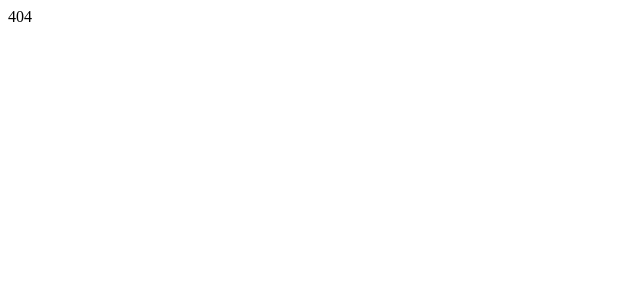
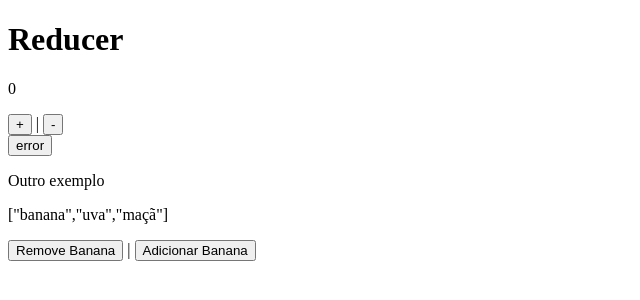
Before and after one commit to LuizGenuino/React-Origamid, a React (Vite) app: page /reducer in a window 1280 px wide. Shown: the top 300 px of the page, without its empty margins (0-640 px from the left). Built offline with nearby package versions, Linux system fonts and the light colour scheme.

Commit message:
add Reducer component and update routing in App and Home pages

```diff
--- a/src/App.jsx
+++ b/src/App.jsx
@@ -5,6 +5,8 @@ import NotFound from "./pages/NotFound"
 import { lazy, Suspense } from "react"
 
 const LazySuspense = lazy(() => import('./pages/LazyAndSuspense'))
+const Reducer = lazy(() => import('./pages/Reducer'))
+
 
 
 const App = () => {
@@ -16,8 +18,9 @@ const App = () => {
                     <Route path="/" element={<Home />} />
                     <Route path="sobre" element={<Sobre />} />
                     <Route path="sobre/:id" element={<Sobre />} />
+                    <Route path="outros" element={<LazySuspense />} />
+                    <Route path="reducer" element={<Reducer />} />
                     <Route path="*" element={<NotFound />} />
-                    <Route path="outros" element={<LazySuspense />} />
                 </Routes>
             </Suspense>
         </BrowserRouter>
--- a/src/pages/Home.jsx
+++ b/src/pages/Home.jsx
@@ -21,12 +21,14 @@ const Home = () => {
             <nav>
                 <Link to="/" >Home</Link> |
                 <Link to="sobre/sadsa]?item=inicial&color=red">Sobre</Link> |
+                <Link to="reducer" >Reducer</Link> |
                 <Link to="outros" >Outros</Link>
             </nav>
             <p>NavLink</p>
             <nav>
                 <NavLink to="/">Home</NavLink> |
                 <NavLink to="sobre/sadsa]?item=inicial&color=red">Sobre</NavLink> |
+                <NavLink to="reducer" >Reducer</NavLink> |
                 <NavLink to="outros">Outros</NavLink>
 
             </nav>
--- /dev/null
+++ b/src/pages/Reducer.jsx
@@ -0,0 +1,61 @@
+import React, { useReducer } from 'react'
+
+function redutor(state, action) {
+    // forma mais comum
+    switch (action) {
+        case 'add':
+            return state + 1
+        case 'sub':
+            return state - 1
+        default:
+            throw new Error()
+    }
+
+    // com if
+    // if(action === 'add'){
+    //     return state + 1
+    // }
+    // if(action === 'sub'){
+    //     return state - 1
+    // }
+    // return new Error('Error Action não Existe')
+}
+
+
+const Reducer = () => {
+    const [state, dispatch] = useReducer(redutor, 0)
+    const [array, dispatchArray] = useReducer((state, action) => {
+        switch (action.type) {
+            case 'add':
+                return [...state, action.payload]
+            case 'remove':
+                return state.filter((item, index) => item !== action.payload)
+            default:
+                throw new Error()
+        }
+    }, ['banana', 'uva', 'maçã'])
+
+
+
+    return (
+        <div>
+            <h1>Reducer</h1>
+
+            <p>{state}</p>
+            <button onClick={() => dispatch('add')}>+</button>
+            {" "}| {" "}
+            <button onClick={() => dispatch('sub')}>-</button>
+            <br />
+            <button onClick={() => dispatch('outro')}>error</button>
+
+            <p>Outro exemplo</p>
+
+            <p>{JSON.stringify(array)}</p>
+            <button onClick={() => dispatchArray({ type: 'remove', payload: 'banana' })} >Remove Banana</button>
+            {" "}| {" "}
+            <button onClick={() => dispatchArray({ type: 'add', payload: 'banana' })}>Adicionar Banana</button>
+        </div>
+    )
+}
+
+export default Reducer
```
